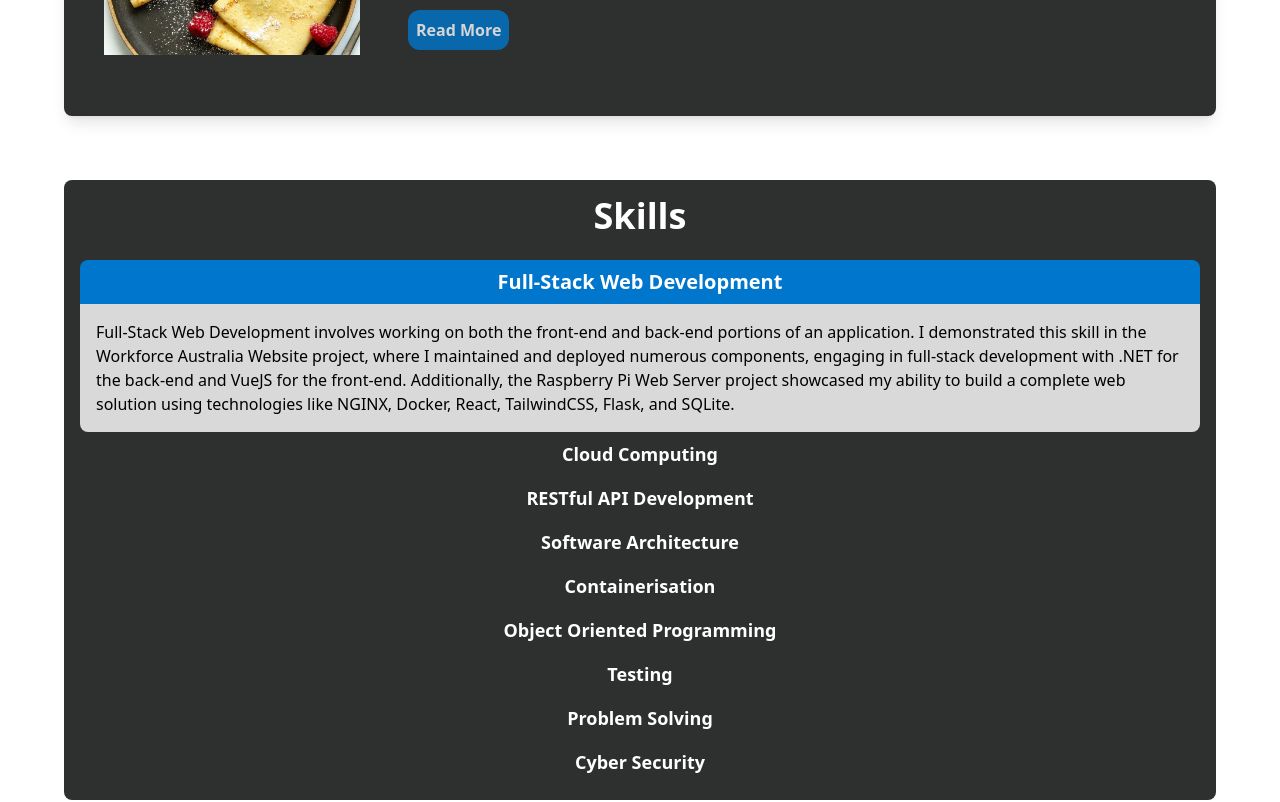
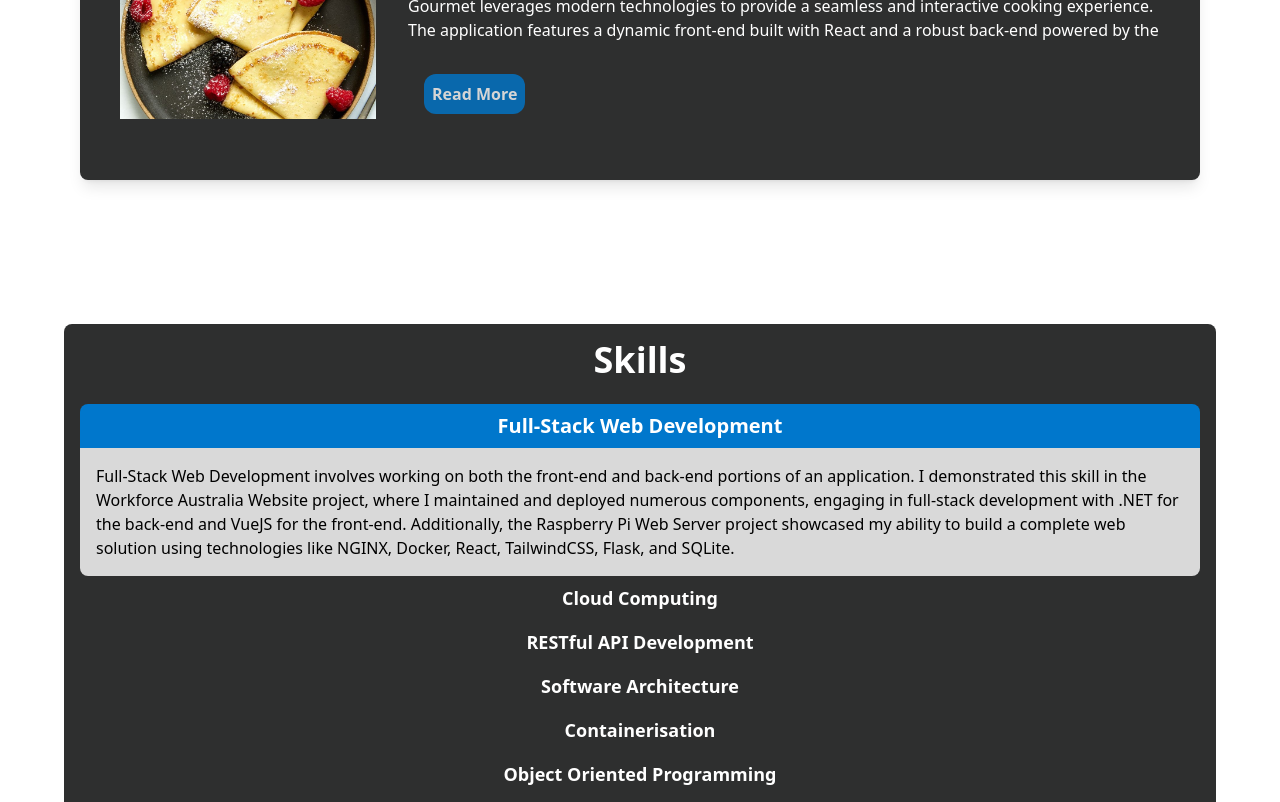
Before and after one commit to Quarter-645/Portfolio-Repo, a React (Create React App) app in the folder portfolio-front-end/: page / in a window 1280 px wide. Shown: the part 2780-3582 px from the top of the page. Built offline with nearby package versions, Linux system fonts and the light colour scheme.

Commit message:
updated margins around each section

```diff
--- a/portfolio-front-end/src/components/Education.js
+++ b/portfolio-front-end/src/components/Education.js
@@ -20,7 +20,7 @@ const CREDENTIALS = [
 
 function Education() {
     return (
-        <section id="education" className="flex items-center justify-center min-h-screen flex-wrap">
+        <section id="education" className="flex items-center justify-center min-h-screen flex-wrap p-16">
             {CREDENTIALS.map((credential, index) => (
                 <EducationCard
                     key={index}
--- a/portfolio-front-end/src/components/EducationCard.js
+++ b/portfolio-front-end/src/components/EducationCard.js
@@ -21,7 +21,7 @@ function EducationCard({ credentialName, image }) {
                 <img
                     src={image}
                     alt={CREDENTIAL.imageAlt}
-                    className="rounded-lg w-32 h-32 lg:w-64 lg:h-64 m-4 object-contain order-first"
+                    className="rounded-lg h-32 lg:w-64 lg:h-64 m-4 object-contain order-first"
                 />
             </div>
         </div>
--- a/portfolio-front-end/src/components/GeneralSkills.js
+++ b/portfolio-front-end/src/components/GeneralSkills.js
@@ -11,13 +11,13 @@ function GeneralSkills() {
     };
 
     return (
-        <div className={`bg-grey p-4 rounded-lg md:max-w-6xl transform transition-transform duration-1000 mt-8 ${isInView ? 'scale-100' : 'scale-50'}`}  ref={ref}>
+        <div className={`bg-grey p-4 rounded-lg md:max-w-6xl transform transition-transform duration-1000 ${isInView ? 'scale-100' : 'scale-50'}`}  ref={ref}>
             <h1 className="text-4xl font-bold mb-6 text-white text-center">Skills</h1>
             <div className="w-full">
                 {Object.keys(skills).map((key, index) => (
                     <div key={index}>
                         <button
-                            className={`w-full text-left py-2 px-4 text-white text-center font-bold transition duration-300 hover:bg-blue hover:bg-opacity-60 ${activeIndex === index ? 'rounded-t-lg bg-blue text-xl hover:bg-opacity-100' : 'rounded-lg text-lg'}`}
+                            className={`w-full py-2 px-4 text-white text-center font-bold transition duration-300 hover:bg-blue hover:bg-opacity-60 ${activeIndex === index ? 'rounded-t-lg bg-blue text-xl hover:bg-opacity-100' : 'rounded-lg text-lg'}`}
                             onClick={() => toggleAccordion(index)}
                         >
                             {skills[key].name}
--- a/portfolio-front-end/src/components/Projects.js
+++ b/portfolio-front-end/src/components/Projects.js
@@ -18,7 +18,7 @@ function Projects() {
     ];
 
     return (
-        <section id="projects" className="flex flex-col items-center justify-center">
+        <section id="projects" className="flex flex-col items-center justify-center p-16">
             {PROJECTS.map((project, index) => (
                 <ProjectCard
                     key={index}
--- a/portfolio-front-end/src/components/Skills.js
+++ b/portfolio-front-end/src/components/Skills.js
@@ -3,7 +3,7 @@ import ToolSkills from "./ToolSkills";
 
 function Skills() {
     return (
-        <section id="skills" className="flex flex-col items-center justify-center min-h-screen p-4 z-20">
+        <section id="skills" className="flex flex-col items-center justify-center min-h-screen p-16 z-20">
             <GeneralSkills />
             <ToolSkills />
         </section>
```
